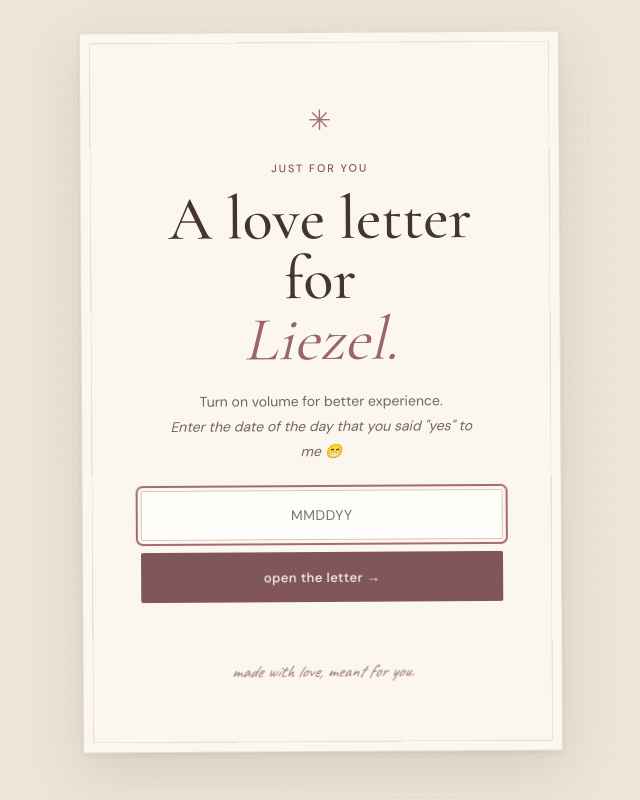
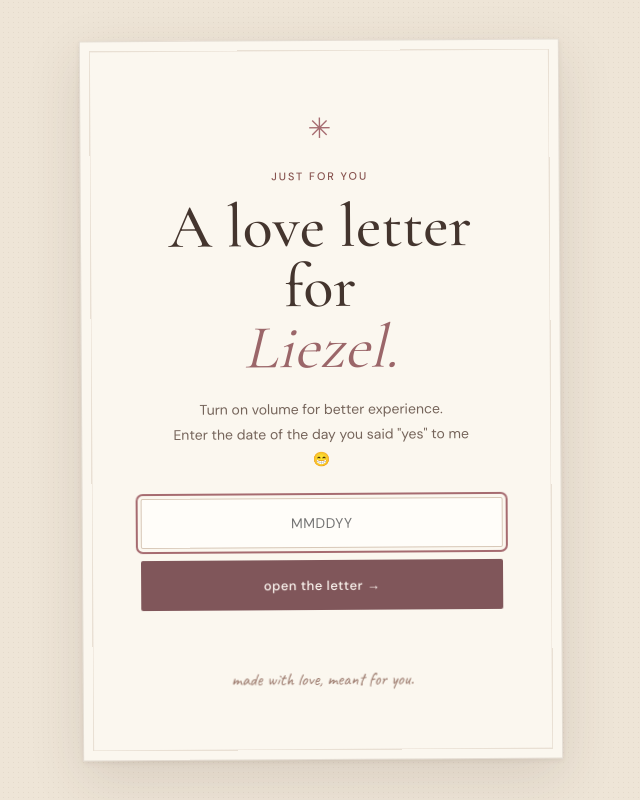
Before and after one commit to joniewebdev/love-liezel, a plain HTML site: page index.html in a window 1280 px wide. Shown: the top 800 px of the page, without its empty margins (319-959 px from the left). Drawn offline with nearby package versions, Linux system fonts and the light colour scheme.

Commit message:
Update index.html

```diff
--- a/index.html
+++ b/index.html
@@ -22,7 +22,7 @@
         <div class="gate-paper"><span class="gate-flower">✳</span>
             <p class="eyebrow">just for you</p>
             <h1 id="gate-title">A love letter for<br><em>Liezel.</em></h1>
-            <p class="gate-copy">Turn on volume for better experience.<br><em>Enter the date of the day that you said "yes" to me 😁</p>
+            <p class="gate-copy">Turn on volume for better experience.<br>Enter the date of the day you said "yes" to me 😁</p>
             <form id="passphrase-form">
                 <label class="visually-hidden" for="passphrase-input">Shared passphrase</label>
                 <input id="passphrase-input" name="passphrase" type="password" autocomplete="current-password" placeholder="MMDDYY" required maxlength="256">
```
